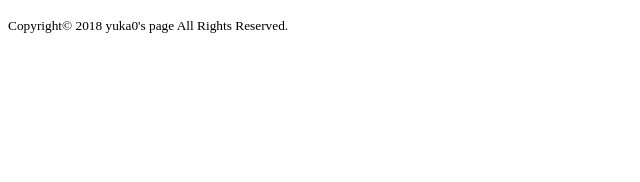
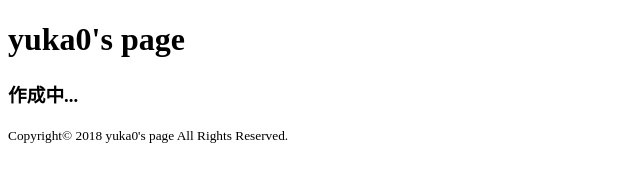
Before and after one commit to yuka0/yuka0.github.io, a plain HTML site: page index.html in a window 1280 px wide. Shown: the whole page, without its empty margins (0-640 px from the left). Drawn offline with Linux system fonts and the light colour scheme.

Commit message:
Update index.html

```diff
--- a/index.html
+++ b/index.html
@@ -9,13 +9,15 @@
 </head>
 
 <body>
+    <h1>yuka0's page</h1>
+    <h3> 作成中... </h3>
+
     <!--フッタ -->
     <footer>
         <p id="copyright">
             <small>Copyright&copy; 2018 yuka0's page All Rights Reserved.</small>
         </p>
     </footer>
-    </div>
 </body>
 
 </html>
```
Lines whose indentation alone changed are shown as unchanged.
